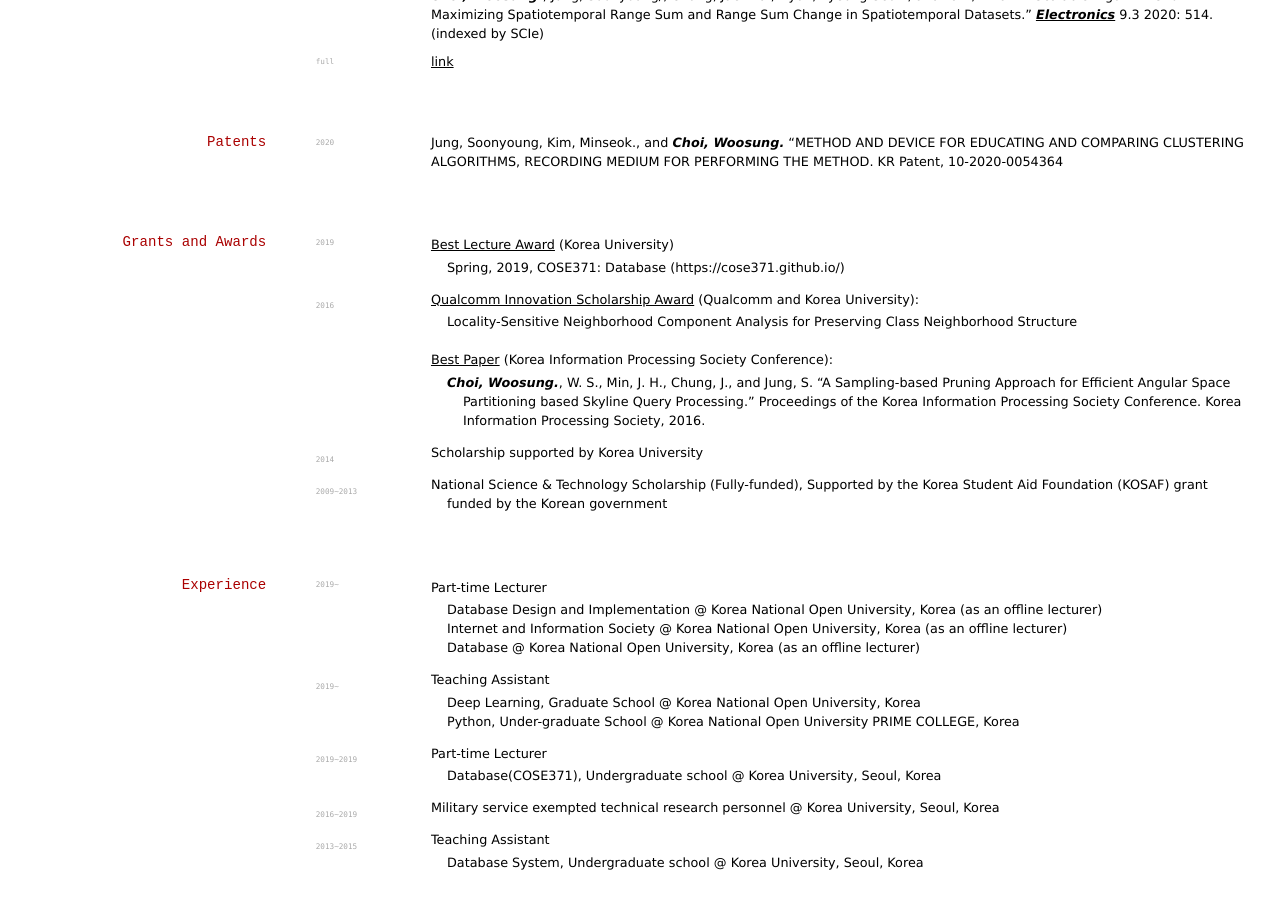
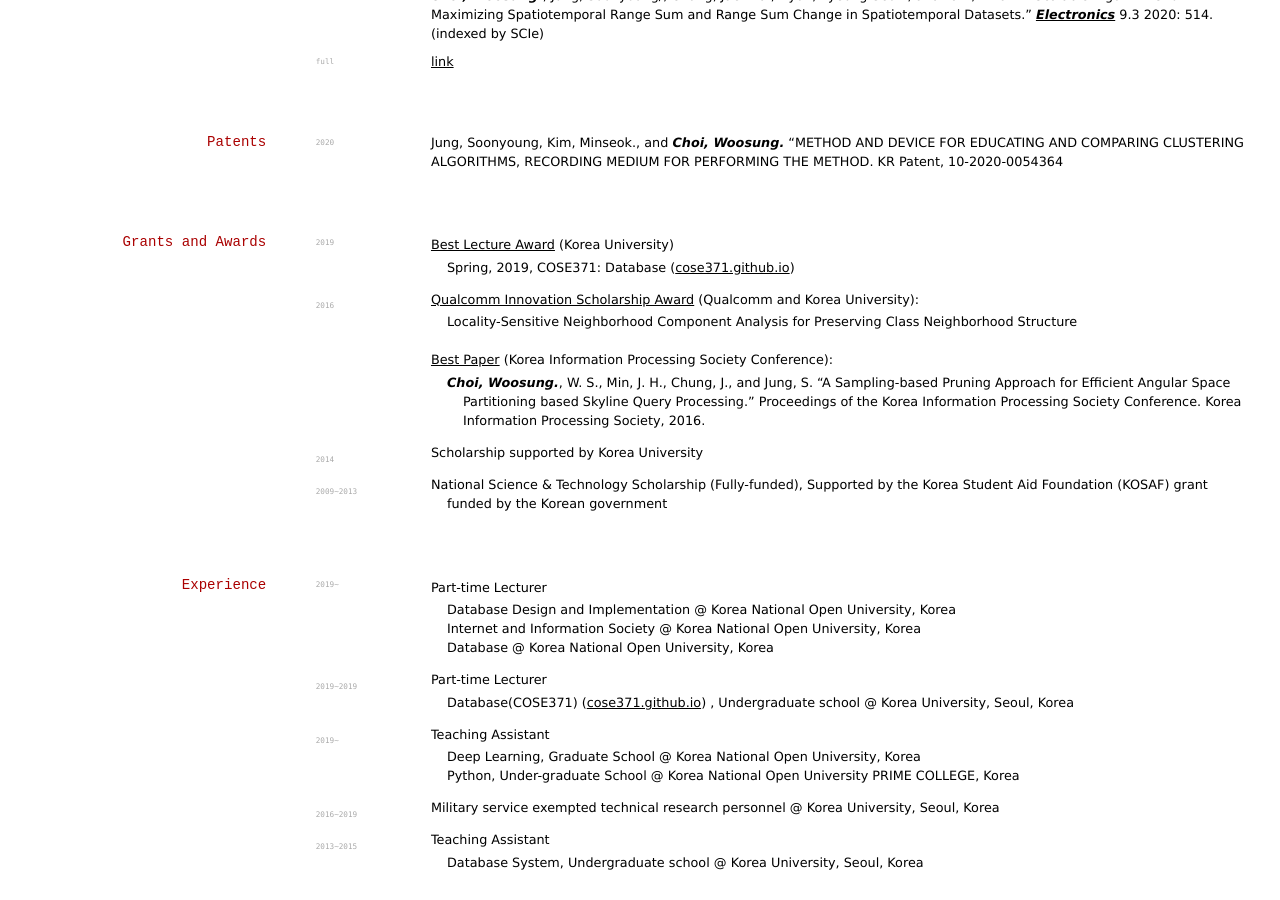
Before and after one commit to ws-choi/cv, a Jekyll site: the page built from index.md, in a window 1280 px wide and 900 px high, scrolled down 671 px. Built offline with Jekyll 4.4.1, drawn with Linux system fonts in a browser that asks for light colours.

Commit message:
Update index.md

```diff
--- a/index.md
+++ b/index.md
@@ -61,7 +61,7 @@ Jung, Soonyoung, Kim, Minseok., and ***Choi, Woosung.*** "METHOD AND DEVICE FOR
 
 `2019`
 - [Best Lecture Award](https://www.korea.ac.kr/cop/bestLecture/bestLectureList.do?siteId=university#) (Korea University)
-    - Spring, 2019, COSE371: Database (https://cose371.github.io/)
+    - Spring, 2019, COSE371: Database ([cose371.github.io](https://cose371.github.io/))
 
 `2016`
 - [Qualcomm Innovation Scholarship Award](https://1drv.ms/p/s!AszT-SZB_jBylxqwb5M7jddIE9Tk?e=6dOqAG) (Qualcomm and Korea University):
@@ -80,18 +80,19 @@ Jung, Soonyoung, Kim, Minseok., and ***Choi, Woosung.*** "METHOD AND DEVICE FOR
 
 `2019~`
 - Part-time Lecturer
-    - Database Design and Implementation @ Korea National Open University, Korea (as an offline lecturer)
-    - Internet and Information Society @ Korea National Open University, Korea (as an offline lecturer)
-    - Database @ Korea National Open University, Korea (as an offline lecturer)
+    - Database Design and Implementation @ Korea National Open University, Korea
+    - Internet and Information Society @ Korea National Open University, Korea
+    - Database @ Korea National Open University, Korea
+
+`2019~2019`
+- Part-time Lecturer
+    - Database(COSE371) ([cose371.github.io](https://cose371.github.io/)) , Undergraduate school @ Korea University, Seoul, Korea
 
 `2019~`
 - Teaching Assistant
     - Deep Learning, Graduate School @ Korea National Open University, Korea
     - Python, Under-graduate School @ Korea National Open University PRIME COLLEGE, Korea
 
-`2019~2019`
-- Part-time Lecturer
-    - Database(COSE371), Undergraduate school @ Korea University, Seoul, Korea
 
 `2016~2019`
 - Military service exempted technical research personnel @ Korea University, Seoul, Korea
```
